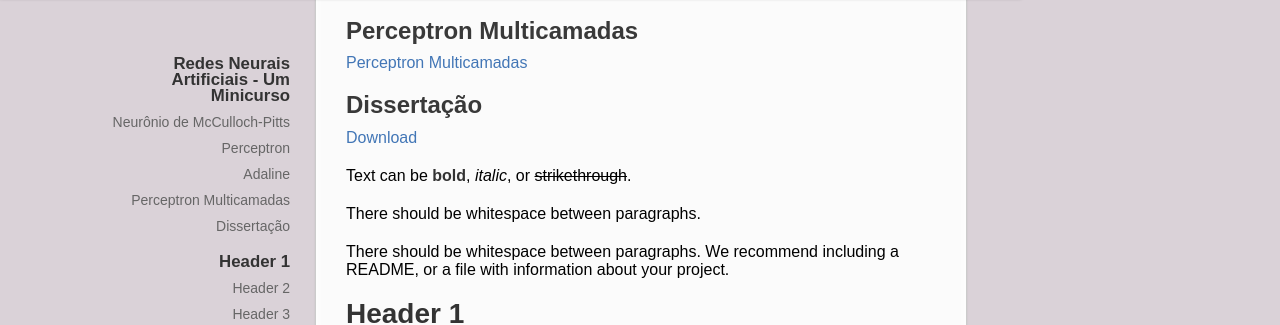
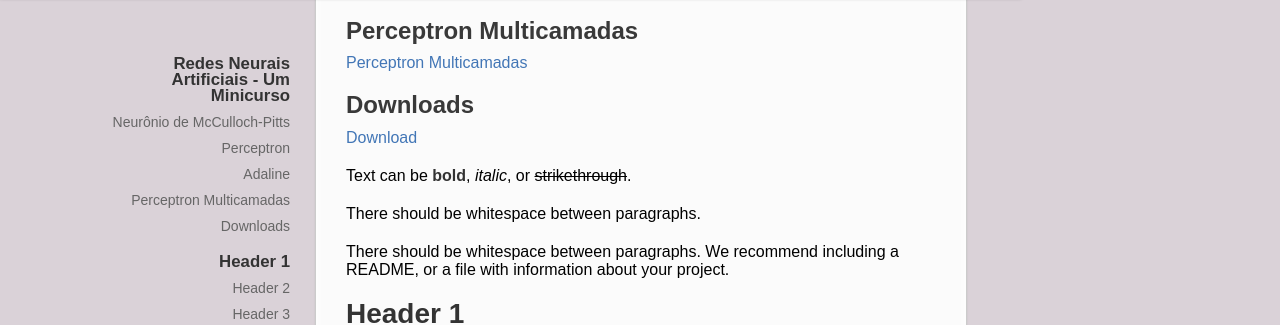
Before and after one commit to OliveiraVictor2/Minicurso_RNAs, a Jekyll site: the page built from index.md, in a window 1280 px wide and 900 px high, scrolled down 520 px. Shown: the part 169-494 px from the top of the window. Built offline with Jekyll 4.4.1, drawn with Linux system fonts in a browser that asks for light colours; our own code applies the rules of GitHub Pages for plain Markdown files.

Commit message:
Update index.md

```diff
--- a/index.md
+++ b/index.md
@@ -19,9 +19,9 @@
 ## Perceptron Multicamadas
 [Perceptron Multicamadas](./paginas/pmc.md)
 
-## Dissertação
+## Downloads
 
-[Download](./pdf/dissertação.pdf)
+[Download](./downloads/downloads.md)
 
 Text can be **bold**, _italic_, or ~~strikethrough~~.
 
```
